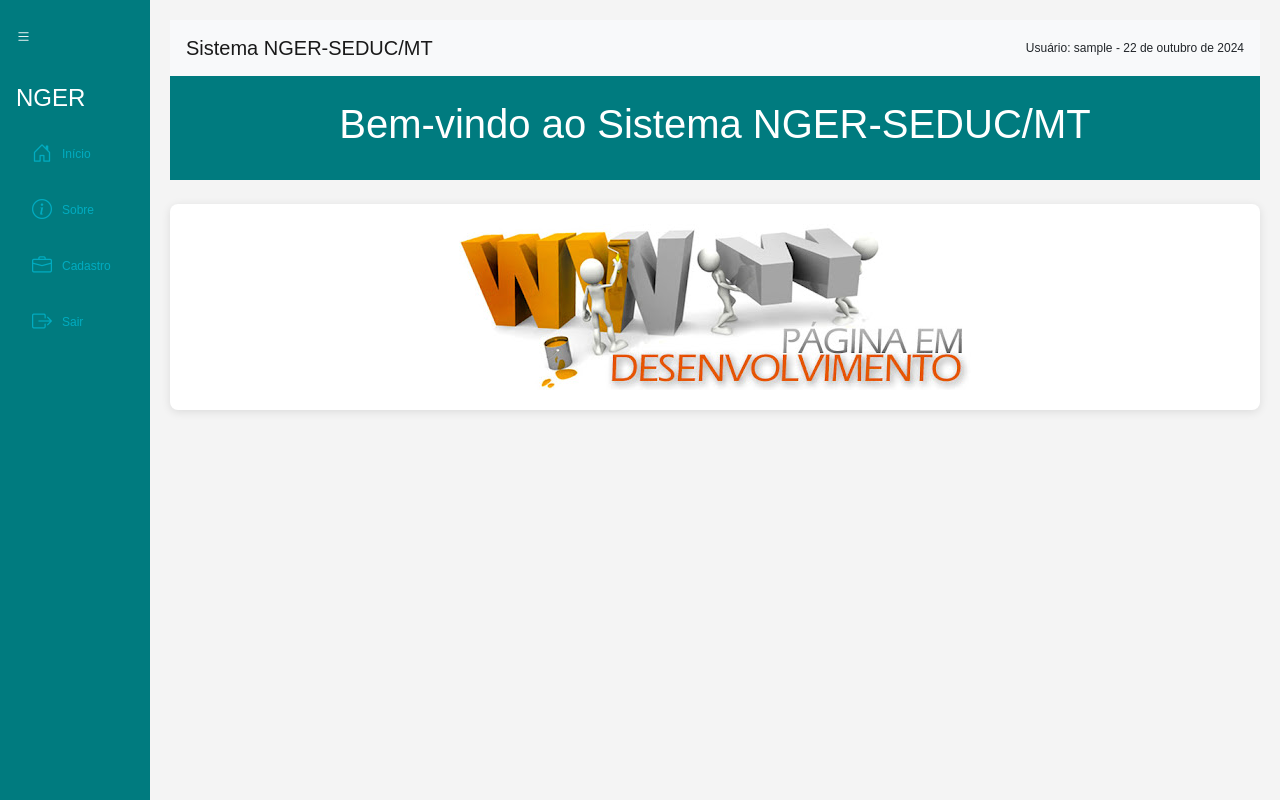
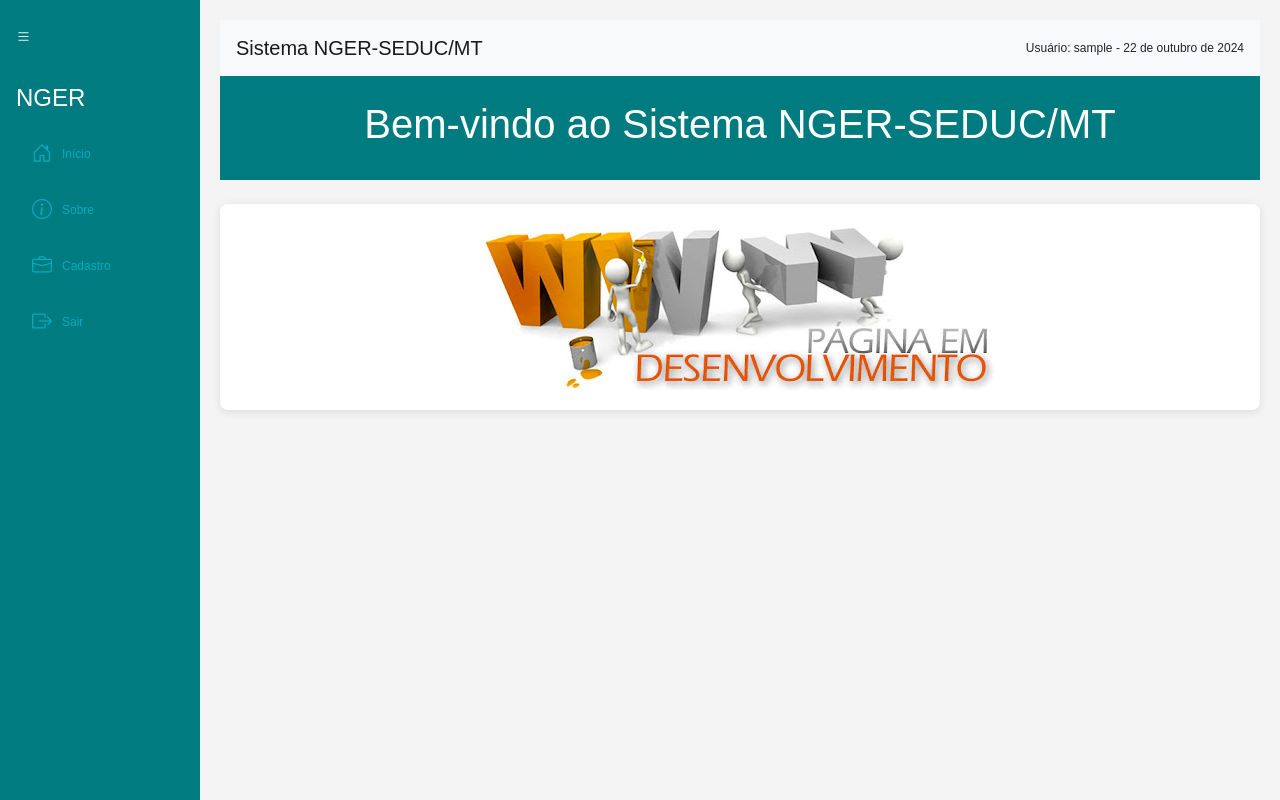
Before and after one commit to CleberSGuedes/nger, a Flask app: page / in a window 1280 px wide. Run offline with Flask 2, Linux system fonts and the light colour scheme; the visitor is signed in with stand-in values (Sample User, id 1); data comes from the database, SQL or seed files in the repository; some libraries are stand-ins or nearby versions.

Commit message:
versao 2.5

```diff
--- a/static/style.css
+++ b/static/style.css
@@ -9,7 +9,7 @@ body {
 
 /* Conteúdo principal */
 .main-content {
-    margin-left: 150px;
+    margin-left: 200px;
     padding: 20px;
     overflow-y: auto;
     transition: margin-left 0.3s;
--- a/templates/home.html
+++ b/templates/home.html
@@ -11,7 +11,7 @@
     <style>
         /* Sidebar */
         .sidebar {
-            width: 150px;
+            width: 200px;
             background-color: #007b7f;
             color: white;
             height: 100vh;
```
